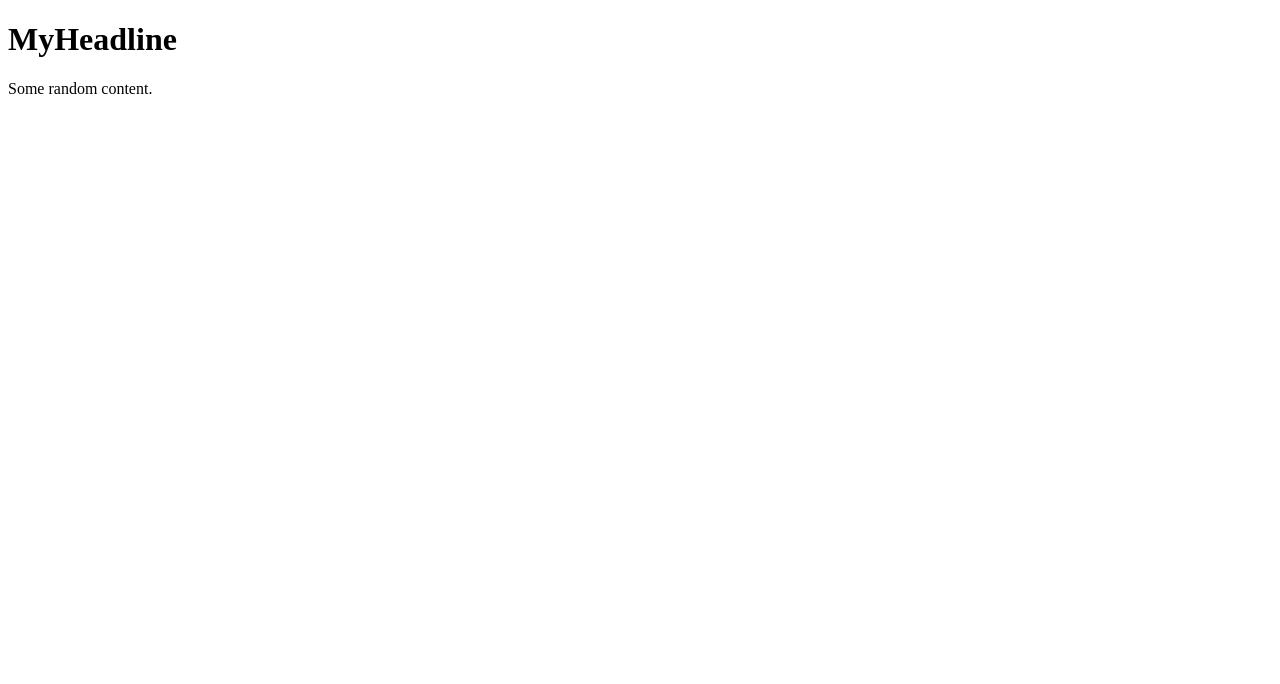
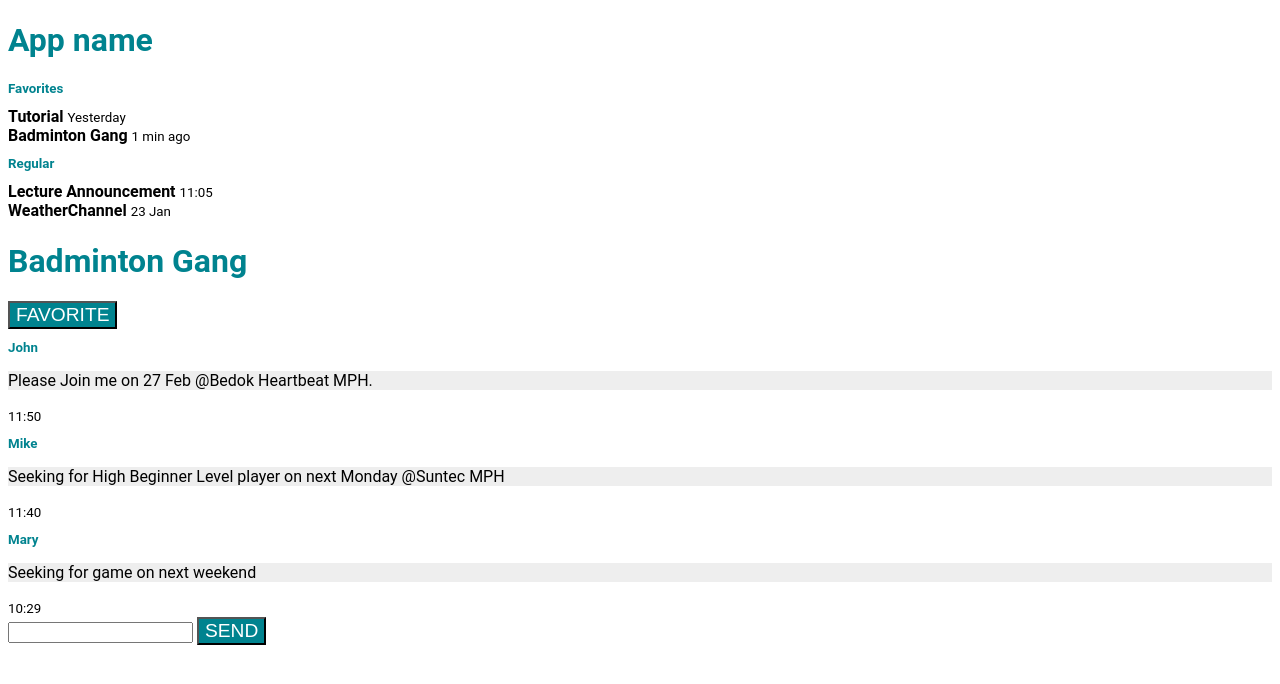
Before and after one commit to Sherlock-YH/myoa, a plain HTML site: page index.html in a window 1280 px wide. Drawn offline with Linux system fonts and the light colour scheme.

Commit message:
adding chat page

```diff
--- a/index.html
+++ b/index.html
@@ -1,11 +1,54 @@
 <!DOCTYPE html>
+<html>
+<head>
+    <meta charset="utf-8">
+    <meta http-equiv="X-UA-Compatible" content="IE=edge">
+    <title>Chatter|App</title>
+    <style>
+        body {
+          font-family: 'Roboto', 'Arial', sans-serif;
+        }
 
-<html>
-    <head>
-        <title>My Page</title>
-    </head>
-    <body>
-        <h1>MyHeadline</h1>
-        <p>Some random content.</p>
-    </body>
+        h1, h2 {
+          color: #00838f;
+        }
+
+        h2 {
+          font-size: smaller;
+        }
+
+        p {
+          background-color: #eeeeee;
+        }
+
+        button {
+          background-color: #00838f;
+          color: white;
+          text-transform: uppercase;
+          font-size: larger;
+        }
+      </style>
+    <meta name="viewport" content="width=device-width, initial-scale=1">
+</head>
+<body>
+    <h1>App name</h1>
+    <h2>Favorites</h2>
+    <strong>Tutorial</strong> <small>Yesterday</small><br>
+    <strong>Badminton Gang</strong> <small>1 min ago</small><br>
+    <h2>Regular</h2>
+    <strong>Lecture Announcement</strong> <small>11:05</small><br>
+    <strong>WeatherChannel</strong> <small>23 Jan</small>
+    <h1>Badminton Gang</h1>
+    <button>Favorite</button>
+    <h2>John</h2>
+    <p>Please Join me on 27 Feb @Bedok Heartbeat MPH.</p>
+    <small>11:50</small>
+    <h2>Mike</h2>
+    <p>Seeking for High Beginner Level player on next Monday @Suntec MPH</p>
+    <small>11:40</small>
+    <h2>Mary</h2>
+    <p>Seeking for game on next weekend </p>
+    <small>10:29</small><br>
+    <input type="text"> <button>SEND</button>
+</body>
 </html>
```
